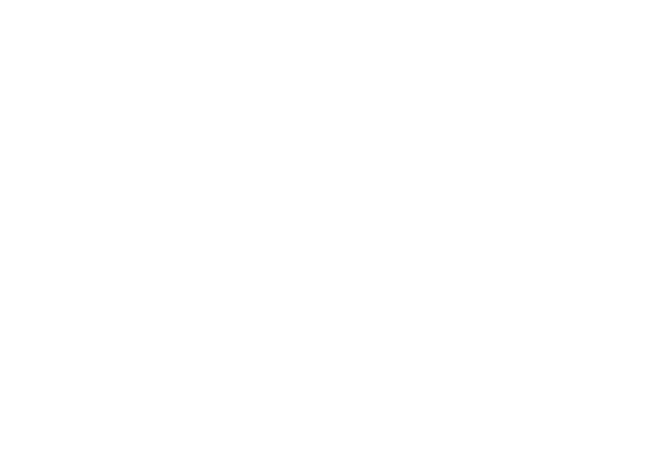
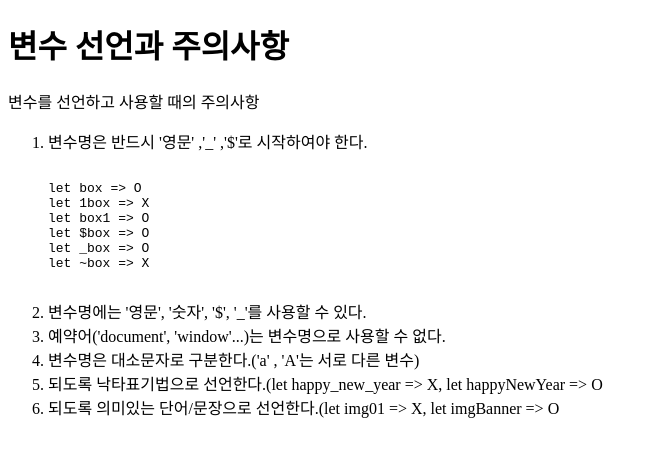
Before and after one commit to jeoneunseo/javascript, a plain HTML site: page ex06.html in a window 1280 px wide. Shown: the whole page, without its empty margins (0-657 px from the left). Drawn offline with Linux system fonts and the light colour scheme.

Commit message:
Add files via upload

```diff
--- a/ex06.html
+++ b/ex06.html
@@ -7,6 +7,27 @@
     <title>변수 선언</title>
 </head>
 <body>
-
+    <h1>변수 선언과 주의사항</h1>
+    <p>변수를 선언하고 사용할 때의 주의사항</p>
+    <ol>
+        <li>
+            변수명은 반드시 '영문' ,'_' ,'$'로 시작하여야 한다.
+<pre>
+<code>
+let box => O
+let 1box => X
+let box1 => O
+let $box => O
+let _box => O
+let ~box => X
+</code>
+</pre>
+        </li>
+        <li>변수명에는 '영문', '숫자', '$', '_'를 사용할 수 있다.</li>
+        <li>예약어('document', 'window'...)는 변수명으로 사용할 수 없다.</li>
+        <li>변수명은 대소문자로 구분한다.('a' , 'A'는 서로 다른 변수)</li>
+        <li>되도록 낙타표기법으로 선언한다.(let happy_new_year => X, let happyNewYear => O</li>
+        <li>되도록 의미있는 단어/문장으로 선언한다.(let img01 => X, let imgBanner => O</li>
+    </ol>
 </body>
 </html>
```
